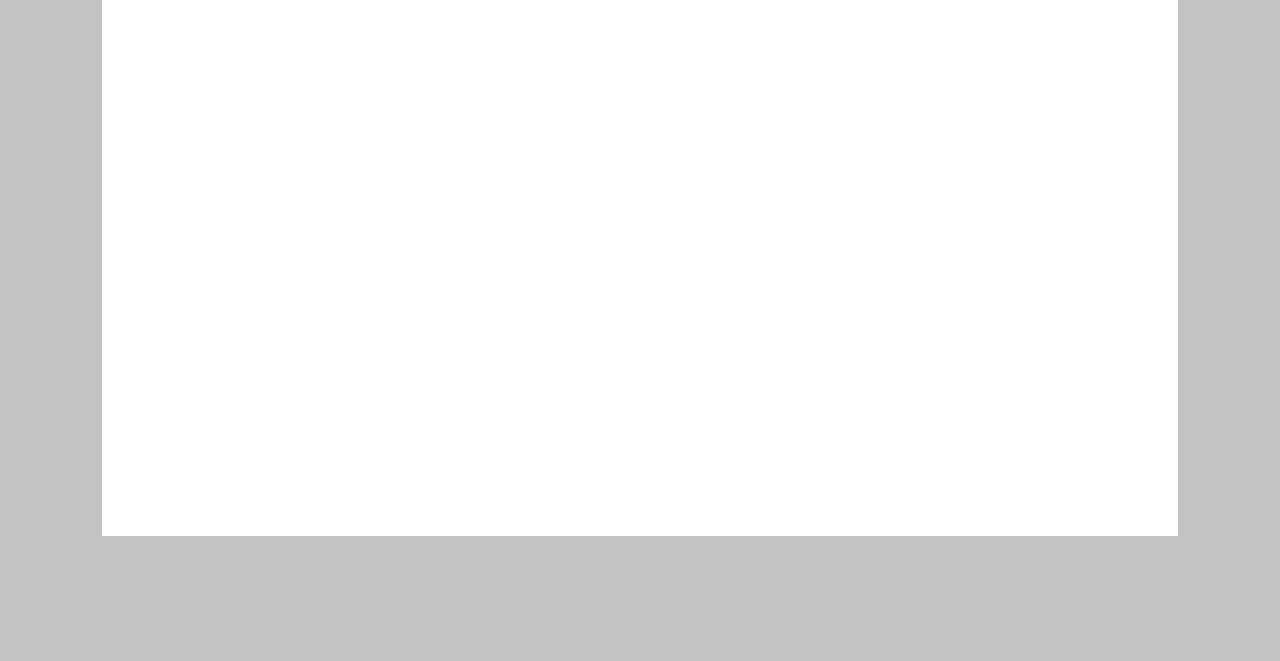
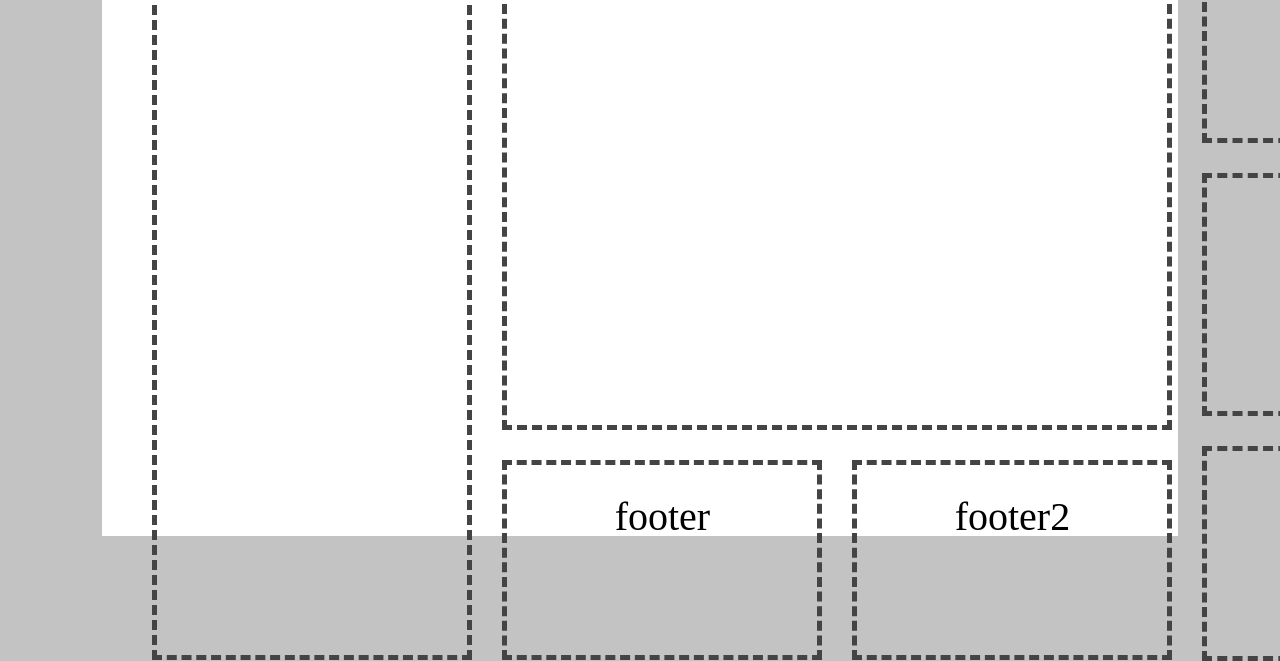
Before and after one commit to Lizaa565/mos.ru, a plain HTML site: page index.html in a window 1280 px wide. Shown: the part 275-936 px from the top of the page. Before the commit the page ends 811 px from the top, so only its background shows below. Drawn offline with Linux system fonts and the light colour scheme; files whose address does not match are found by name.

Commit message:
Добавила блоки grid, шаблон первой страницы

```diff
--- a/css/style.css
+++ b/css/style.css
@@ -1,20 +1,23 @@
-body{
+body {
   background-color: rgb(196, 195, 195);
 }
-.head{
+
+.head {
   height: 63px;
   width: 100%;
   background-color: rgb(255, 255, 255);
   border: 1px solid rgb(216, 215, 215);
   position: relative;
 }
-.image{
+
+.image {
   margin-left: 150px;
   margin-top: 7px;
   display: inline;
   position: absolute;
 }
-.navigation{
+
+.navigation {
   height: 63px;
   width: 100%;
   display: inline-flex;
@@ -23,39 +26,121 @@ body{
   justify-content: left;
   position: absolute;
 }
-.search{
+
+.search {
   align-items: top;
   display: inline-flex;
 }
-.login{
+
+.login {
   white-space: pre;
   display: inline-flex;
   justify-content: right;
   flex-grow: 0.63;
 }
-.content{
+
+.content {
   background-color: rgb(255, 255, 255);
   height: 93.5%;
   width: 84%;
   margin: auto
 }
-.content__links{
+
+.content__links {
   display: inline-flex;
 }
-.content__union{
+
+.content__union {
   margin-top: 30px;
   margin-left: 50px;
   display: flex;
 }
-.content__items{
+
+.content__items {
   display: flex;
   justify-content: space-evenly;
 
 }
-a{
+
+a {
   margin-left: 15px;
 }
-li{
+
+li {
   margin-left: 40px;
   color: blue;
 }
+
+
+/* ..........grid.......... */
+
+.wrapper {
+  padding: 50px;
+  height: 600px;
+}
+
+.container {
+  max-width: 1340px;
+  max-height: 600px;
+  margin: 0 auto;
+}
+
+.item {
+  border: 5px dashed #444;
+  font-size: 40px;
+  padding: .8em;
+  text-align: center;
+}
+
+.grid-1 {
+  display: grid;
+  gap: 30px;
+  grid-template:
+    "transport helth helth"400px"transport helth helth "100px "transport footer1 footer2"200px / 320px 320px 320px .3fr;
+}
+
+.grid-1__item--transport {
+  grid-area: transport;
+}
+
+.grid-1__item--helth {
+  grid-area: helth;
+}
+
+.grid-1__item--footer1 {
+  grid-area: footer1;
+}
+
+.grid-1__item--footer2 {
+  grid-area: footer2;
+}
+
+.grid-1__1 {
+  display: grid;
+  gap: 30px;
+  grid-template:
+    "study"243px "new "243px "mos"215px / 300px;
+}
+
+.grid-1__item--study {
+  grid-area: study;
+}
+
+.grid-1__item--new {
+  grid-area: new;
+}
+
+.grid-1__item--mos {
+  grid-area: mos;
+}
+
+.grid-1__item {
+  position: relative;
+  overflow: none
+}
+
+.grid-1__item img {
+  position: absolute;
+  width: 320px;
+  height: 760px;
+}
--- a/index.html
+++ b/index.html
@@ -46,9 +46,24 @@
         </ul>
       </div>
     </div>
-  </div>
-  </div>
-  </div>
+    <div class="wrapper">
+      <!-- Грид для демонстрации колонок и строк -->
+      <div class="grid">
+        <div class="container">
+          <div class="grid-1">
+            <div class="grid-1__item grid-1__item--transport item">transport</div>
+            <div class="grid-1__item grid-1__item--helth item">helth</div>
+            <div class="grid-1__item grid-1__item--footer1 item">footer</div>
+            <div class="grid-1__item grid-1__item--footer2 item">footer2</div>
+            <div class="grid-1__1">
+              <div class="grid-1__item grid-1__item--study item">study</div>
+              <div class="grid-1__item grid-1__item--new item">new</div>
+              <div class="grid-1__item grid-1__item--mos item">mos</div>
+            </div>
+          </div>
+        </div>
+      </div>
+    </div>
 </body>
 
 </html>
```
